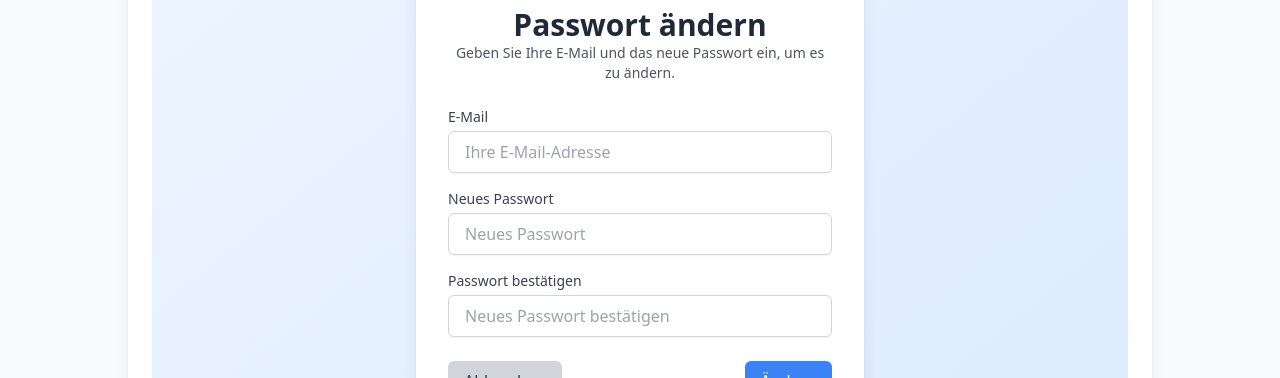
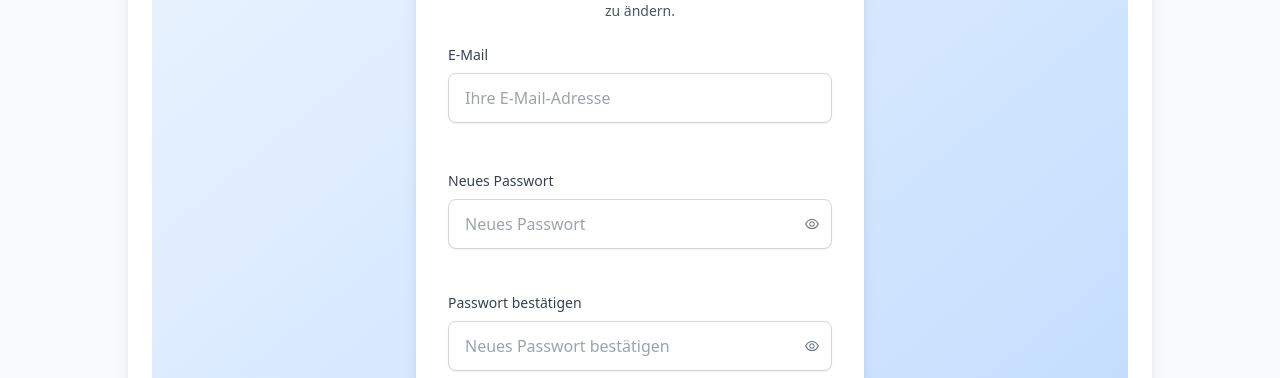
Before and after one commit to ghulamkarimi/frontend, a Next.js app: page /meinProfile in a window 1280 px wide. Both pictures are taken after a click on the button "Passwort". Shown: the part 422-800 px from the top of the page. Built offline with nearby package versions, Linux system fonts and the light colour scheme; no server answers.

Commit message:
Enhance PasswordComponent with password visibility toggle and improve validation messages

```diff
--- a/src/components/userInfos/PasswordComponent.tsx
+++ b/src/components/userInfos/PasswordComponent.tsx
@@ -5,10 +5,16 @@ import { useDispatch } from "react-redux";
 import { AppDispatch } from "../../../feature/store/store";
 import { NotificationService } from "../../../service/NotificationService";
 import { changePasswordApi } from "../../../feature/reducers/userSlice";
-import { AiOutlineLock } from "react-icons/ai";
+import { AiOutlineLock, AiOutlineEye, AiOutlineEyeInvisible } from "react-icons/ai";
+import { useRouter } from "next/navigation";
 
 const PasswordComponent = () => {
   const dispatch = useDispatch<AppDispatch>();
+  const router = useRouter();
+  const [showPassword, setShowPassword] = React.useState({
+    newPassword: false,
+    confirmPassword: false,
+  });
 
   const passwordStrengthRegex = /^(?=.*[A-Z])(?=.*[a-z])(?=.*\d).{8,}$/;
 
@@ -23,20 +29,20 @@ const PasswordComponent = () => {
         .email("Ungültige E-Mail-Adresse")
         .required("E-Mail ist erforderlich"),
       newPassword: Yup.string()
+        .required("Neues Passwort ist erforderlich")
         .matches(
           passwordStrengthRegex,
-          "Das Passwort muss mindestens 8 Zeichen lang sein und mindestens einen Großbuchstaben, einen Kleinbuchstaben und eine Zahl enthalten."
-        )
-        .required("Neues Passwort ist erforderlich"),
+          "Mindestens 8 Zeichen, Groß-/Kleinbuchstaben und Zahl erforderlich."
+        ),
       confirmPassword: Yup.string()
-        .oneOf([Yup.ref("newPassword")], "Passwörter stimmen nicht überein")
-        .required("Passwort-Bestätigung ist erforderlich"),
+        .required("Passwort-Bestätigung ist erforderlich")
+        .oneOf([Yup.ref("newPassword")], "Passwörter stimmen nicht überein"),
     }),
     onSubmit: async (values, { resetForm }) => {
       try {
-        // Dispatch an Redux-Thunk
         await dispatch(changePasswordApi(values)).unwrap();
         NotificationService.success("Passwort erfolgreich geändert!");
+        router.push("/login");
         resetForm();
       } catch (error: any) {
         NotificationService.error(
@@ -46,8 +52,12 @@ const PasswordComponent = () => {
     },
   });
 
+  const togglePasswordVisibility = (field: "newPassword" | "confirmPassword") => {
+    setShowPassword((prev) => ({ ...prev, [field]: !prev[field] }));
+  };
+
   return (
-    <div className="flex items-center justify-center h-screen bg-gradient-to-br from-blue-50 to-blue-100">
+    <div className="flex justify-center items-center min-h-screen bg-gradient-to-br from-blue-50 to-blue-200">
       <div className="bg-white rounded-lg shadow-lg p-8 max-w-md w-full">
         <div className="text-center mb-6">
           <AiOutlineLock className="text-6xl text-blue-500 mx-auto mb-2" />
@@ -57,13 +67,12 @@ const PasswordComponent = () => {
           </p>
         </div>
         <form onSubmit={formik.handleSubmit}>
-          <div className="mb-4">
-            <label
-              htmlFor="email"
-              className="block text-sm font-medium text-gray-700"
-            >
+          {/* Email Field */}
+          <div className="mb-6">
+            <label htmlFor="email" className="block text-sm font-medium text-gray-700">
               E-Mail
             </label>
+            <div className="relative">
               <input
                 type="email"
                 id="email"
@@ -72,41 +81,59 @@ const PasswordComponent = () => {
                 onChange={formik.handleChange}
                 onBlur={formik.handleBlur}
                 placeholder="Ihre E-Mail-Adresse"
-              className={`mt-1 block w-full px-4 py-2 border rounded-md shadow-sm text-gray-900 focus:ring-blue-500 focus:border-blue-500 ${formik.touched.email && formik.errors.email
+                className={`mt-2 block w-full px-4 py-3 border rounded-lg shadow-sm text-gray-900 focus:ring-blue-500 focus:border-blue-500 ${
+                  formik.touched.email && formik.errors.email
                     ? "border-red-500"
                     : "border-gray-300"
                 }`}
               />
+            </div>
+            <div className="h-6">
               {formik.touched.email && formik.errors.email && (
-              <p className="text-red-500 text-xs mt-1">{formik.errors.email}</p>
+                <p className="text-red-500 text-sm">{formik.errors.email}</p>
               )}
             </div>
-          <div className="mb-4">
-            <label
-              htmlFor="newPassword"
-              className="block text-sm font-medium text-gray-700"
-            >
+          </div>
+
+          {/* New Password Field */}
+          <div className="mb-6">
+            <label htmlFor="newPassword" className="block text-sm font-medium text-gray-700">
               Neues Passwort
             </label>
+            <div className="relative">
               <input
-              type="password"
+                type={showPassword.newPassword ? "text" : "password"}
                 id="newPassword"
                 name="newPassword"
                 value={formik.values.newPassword}
                 onChange={formik.handleChange}
                 onBlur={formik.handleBlur}
                 placeholder="Neues Passwort"
-              className={`mt-1 block w-full px-4 py-2 border rounded-md shadow-sm text-gray-900 focus:ring-blue-500 focus:border-blue-500 ${formik.touched.newPassword && formik.errors.newPassword
+                className={`mt-2 block w-full px-4 py-3 border rounded-lg shadow-sm text-gray-900 focus:ring-blue-500 focus:border-blue-500 ${
+                  formik.touched.newPassword && formik.errors.newPassword
                     ? "border-red-500"
                     : "border-gray-300"
                 }`}
               />
+              <span
+                onClick={() => togglePasswordVisibility("newPassword")}
+                className="absolute inset-y-0 right-3 flex items-center cursor-pointer"
+              >
+                {showPassword.newPassword ? (
+                  <AiOutlineEyeInvisible className="text-gray-500" />
+                ) : (
+                  <AiOutlineEye className="text-gray-500" />
+                )}
+              </span>
+            </div>
+            <div className="h-5">
               {formik.touched.newPassword && formik.errors.newPassword && (
-              <p className="text-red-500 text-xs mt-1">
-                {formik.errors.newPassword}
-              </p>
+                <p className="text-red-500 text-sm">{formik.errors.newPassword}</p>
               )}
             </div>
+          </div>
+
+          {/* Confirm Password Field */}
           <div className="mb-6">
             <label
               htmlFor="confirmPassword"
@@ -114,37 +141,51 @@ const PasswordComponent = () => {
             >
               Passwort bestätigen
             </label>
+            <div className="relative">
               <input
-              type="password"
+                type={showPassword.confirmPassword ? "text" : "password"}
                 id="confirmPassword"
                 name="confirmPassword"
                 value={formik.values.confirmPassword}
                 onChange={formik.handleChange}
                 onBlur={formik.handleBlur}
                 placeholder="Neues Passwort bestätigen"
-              className={`mt-1 block w-full px-4 py-2 border rounded-md shadow-sm text-gray-900 focus:ring-blue-500 focus:border-blue-500 ${formik.touched.confirmPassword && formik.errors.confirmPassword
+                className={`mt-2 block w-full px-4 py-3 border rounded-lg shadow-sm text-gray-900 focus:ring-blue-500 focus:border-blue-500 ${
+                  formik.touched.confirmPassword && formik.errors.confirmPassword
                     ? "border-red-500"
                     : "border-gray-300"
                 }`}
               />
-            {formik.touched.confirmPassword &&
-              formik.errors.confirmPassword && (
-                <p className="text-red-500 text-xs mt-1">
-                  {formik.errors.confirmPassword}
-                </p>
+              <span
+                onClick={() => togglePasswordVisibility("confirmPassword")}
+                className="absolute inset-y-0 right-3 flex items-center cursor-pointer"
+              >
+                {showPassword.confirmPassword ? (
+                  <AiOutlineEyeInvisible className="text-gray-500" />
+                ) : (
+                  <AiOutlineEye className="text-gray-500" />
+                )}
+              </span>
+            </div>
+            <div className="h-5">
+              {formik.touched.confirmPassword && formik.errors.confirmPassword && (
+                <p className="text-red-500 text-sm">{formik.errors.confirmPassword}</p>
               )}
             </div>
-          <div className="flex justify-between items-center">
+          </div>
+
+          {/* Buttons */}
+          <div className="flex justify-between items-center mt-6">
             <button
               type="button"
               onClick={formik.handleReset}
-              className="px-4 py-2 bg-gray-300 text-gray-700 rounded-md hover:bg-gray-400 transition-all"
+              className="px-6 py-3 bg-gray-300 text-gray-700 rounded-lg hover:bg-gray-400 transition-all"
             >
               Abbrechen
             </button>
             <button
               type="submit"
-              className="px-4 py-2 bg-blue-500 text-white rounded-md hover:bg-blue-600 transition-all"
+              className="px-6 py-3 bg-blue-500 text-white rounded-lg hover:bg-blue-600 transition-all"
             >
               Ändern
             </button>
```
Lines whose indentation alone changed are shown as unchanged.
